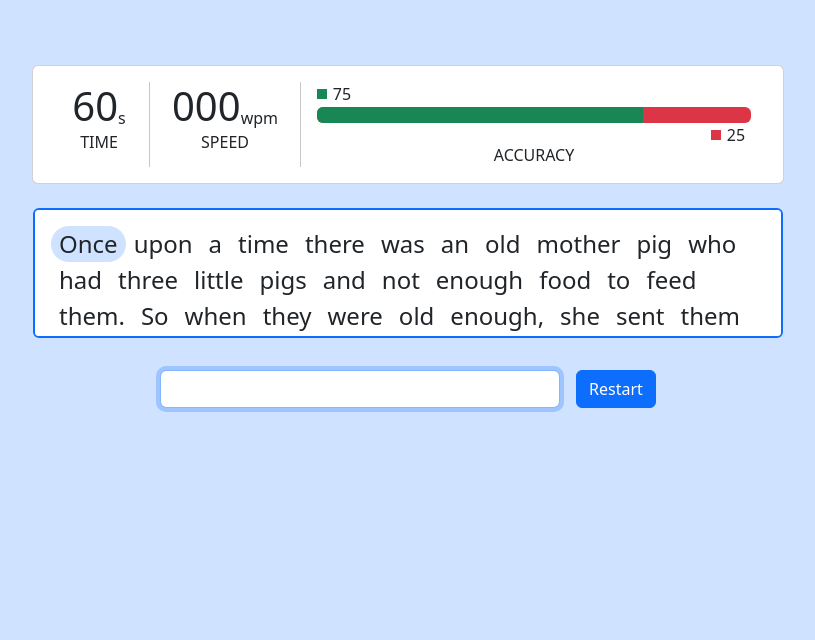
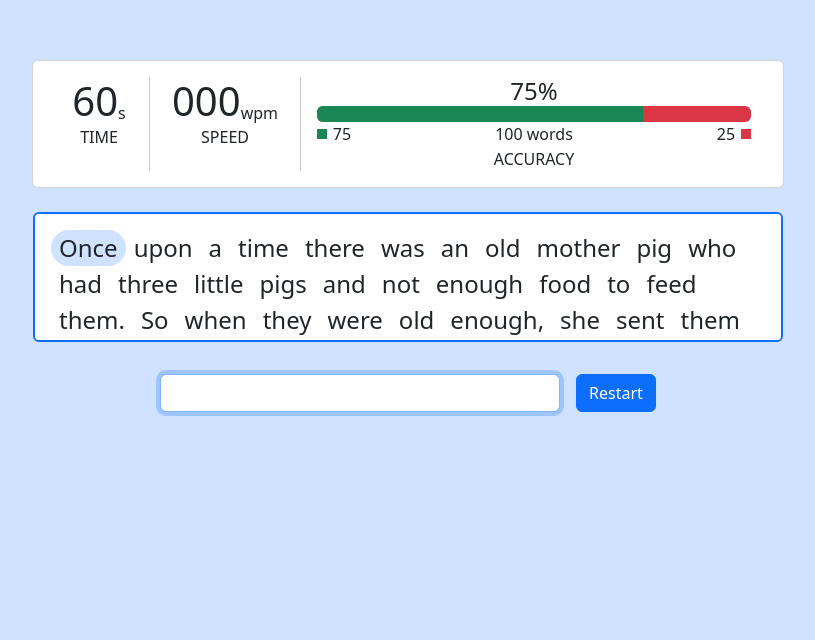
Before and after one commit to Tursunpulat2002/type-master, a plain HTML site: page index.html in a window 1280 px wide. Shown: the part 160-800 px from the top of the page, without its empty margins (232-1047 px from the left). Drawn offline with nearby package versions, Linux system fonts and the light colour scheme.

Commit message:
Finished styling progress bar, fixed scroll issue, and documentation.

```diff
--- a/index.html
+++ b/index.html
@@ -40,19 +40,27 @@
                     <div class="vr"></div>
                     <div class="flex-fill px-3" id="accuracy-card">
                         <div class="w-100">
-                            <div class="d-flex flex-row align-items-center" id="success-words">
-                                <div class="border border-success bg-success" id="success-box" style="width: 10px; height: 10px"></div>
-                                <p class="m-0 p-0" style="width: 30px; height: 20px">75</p>
+                            <div>
+                                <h4 class="m-0 p-0">75%</h4>
                             </div>
                             <div class="progress bg-danger">
                                 <div class="progress-bar progress-bar bg-success" role="progressbar" style="width: 75%"></div>
                             </div>
-                            <div class="d-flex flex-row justify-content-end align-items-center">
-                                <div class="border border-danger bg-danger" id="success-box" style="width: 10px; height: 10px"></div>
-                                <p class="m-0" style="width: 30px; height: 20px">25</p>
+                            <div class="d-flex flex-row justify-content-between" id="success-words">
+                                <div class="d-flex flex-row justify-content-start align-items-center">
+                                    <div class="border border-success bg-success" id="success-box" style="width: 10px; height: 10px"></div>
+                                    <p class="m-0 p-0" style="width: 30px; height: 20px">75</p>
+                                </div>
+                                <div class="d-flex flex-row justify-content-start align-items-center">
+                                    <p class="m-0 p-0" style="width: 150px; height: 20px">100 words</p>
+                                </div>
+                                <div class="d-flex flex-row justify-content-end align-items-center">
+                                    <p class="m-0" style="width: 30px; height: 20px">25</p>
+                                    <div class="border border-danger bg-danger" id="success-box" style="width: 10px; height: 10px"></div>
+                                </div>
                             </div>
                         </div>
-                        <p class="m-0 fw-light">ACCURACY</p>
+                        <p class="m-0 fw-light align-items-end">ACCURACY</p>
                     </div>
                 </div>
             </div>
--- a/index.js
+++ b/index.js
@@ -15,6 +15,7 @@ function Timer() {
             if (counter == 0) {
                 // stop decrementing if the timer hits 0
                 document.getElementById("timer").innerHTML = "0";
+                document.getElementById("main_input").disabled = true;
                 return;
             } else {
                 // decrement the timer
@@ -115,6 +116,10 @@ document.getElementById("main_input").oninput = function (event) {
     let currentInputVal = event.target.value.replace(" ", ""); // delete the space after typed word is submitted
 
     if (lastInputChar === " ") {
+        // If the last word in the word bank is entered disable the input field
+        if (game.currentWord === game.words.length - 1) {
+            document.getElementById("main_input").disabled = true;
+        }
         // if the typed word is submitted
         event.target.value = ""; // clear the input field
         if (currentInputVal == game.words[game.currentWord]) {
```
